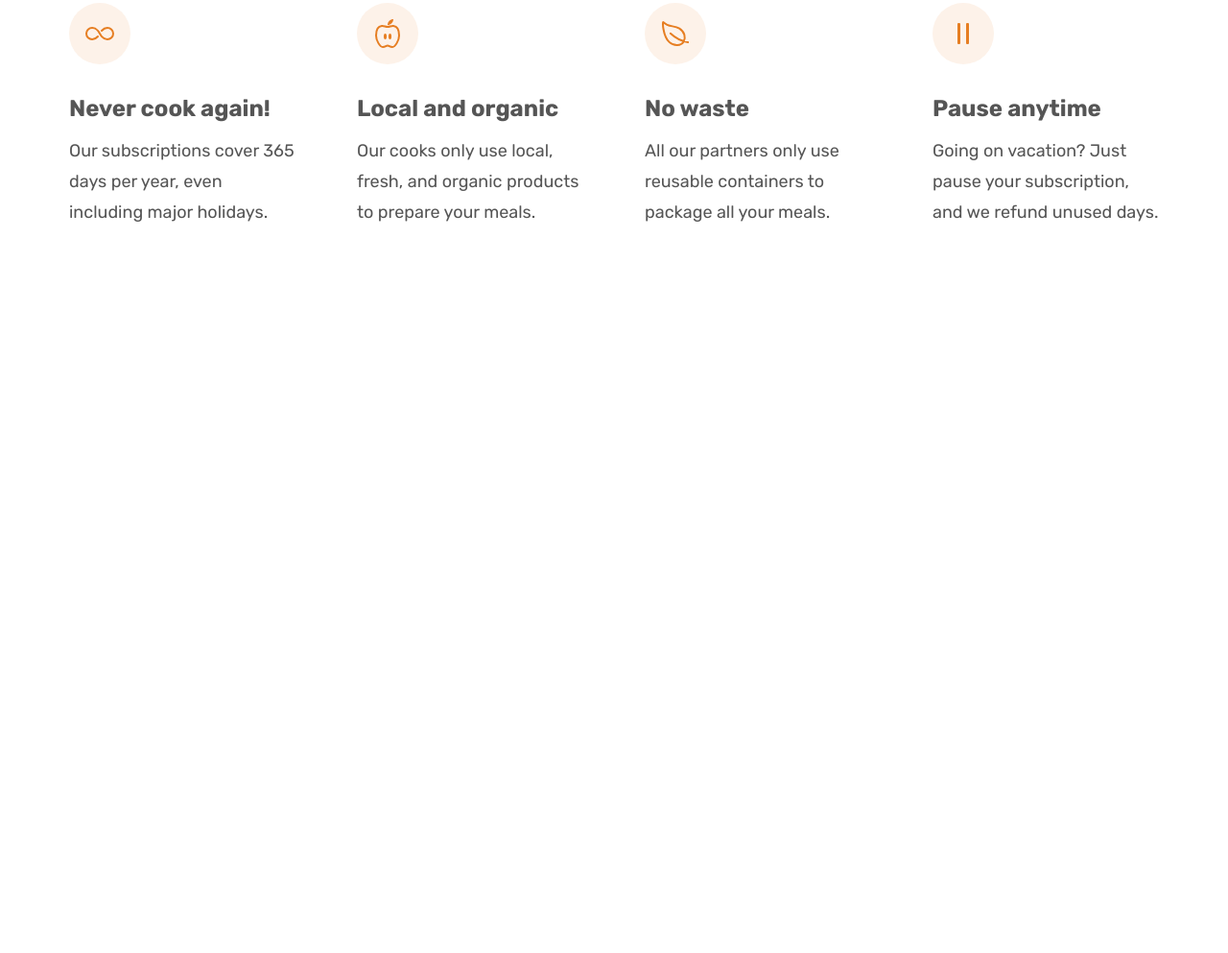
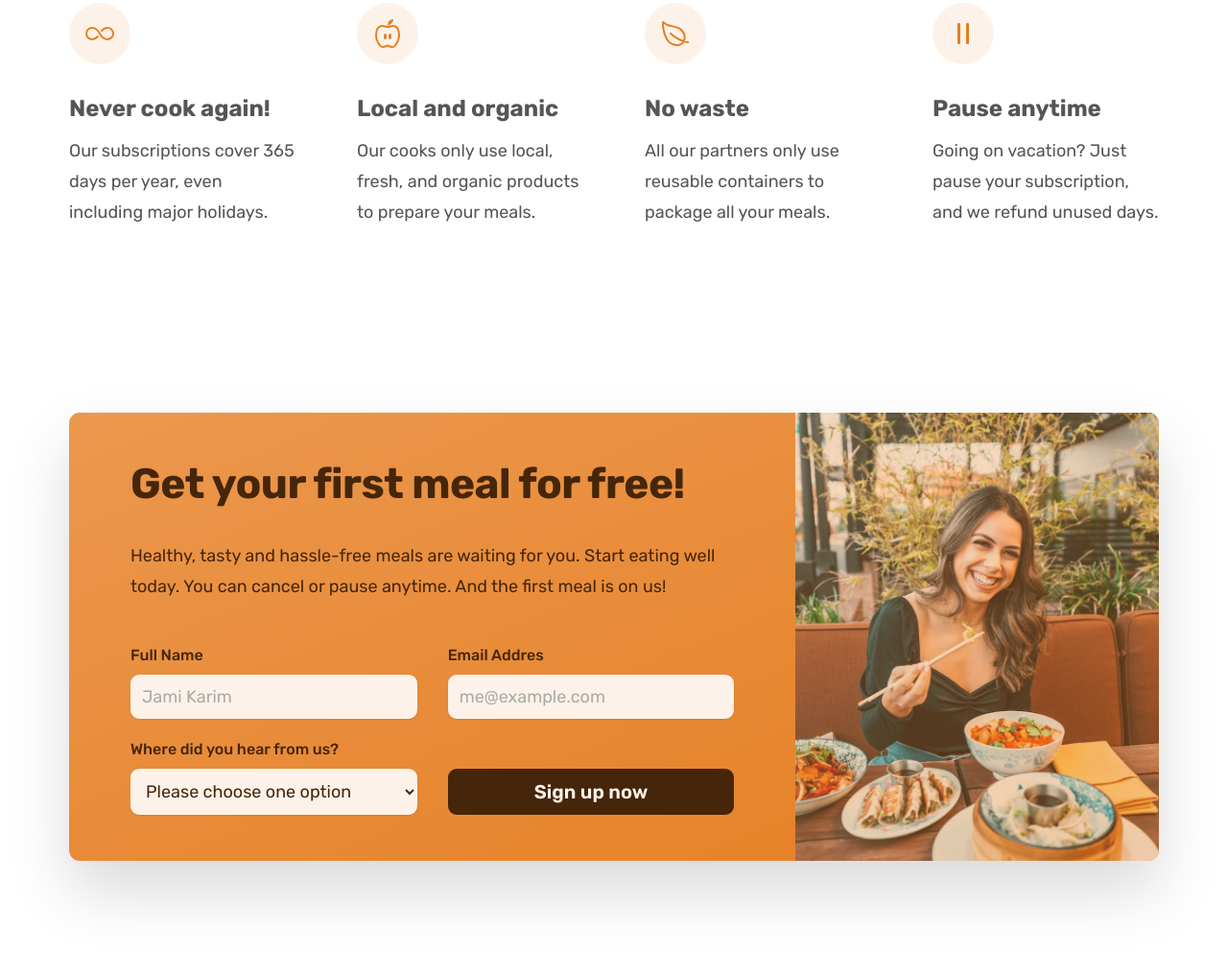
Before and after one commit to karimkul/next-step, a plain HTML site: page index.html in a window 1280 px wide. Shown: the part 5621-6614 px from the top of the page at 96% size. Before the commit the page ends 5955 px from the top, so only its background shows below. Drawn offline with nearby package versions, Linux system fonts and the light colour scheme.

Commit message:
Build the call-to-Action section

```diff
--- a/css/general.css
+++ b/css/general.css
@@ -130,6 +130,8 @@ body {
     margin-bottom: 1.6rem;
     letter-spacing: 0.75px;
 }
+
+.btn,
 .btn:link,
 .btn:visited {
     font-size: 2rem;
@@ -141,6 +143,10 @@ body {
     /* Put transition  */
     /* transition: background-color 0.3s; */
     transition: all 0.3s;
+
+    border: none;
+    cursor: pointer;
+    font-family: inherit;
 }
 .btn--full:link,
 .btn--full:visited {
@@ -162,6 +168,16 @@ body {
     /* border: 3px solid #fff; */
     /* Trick to add border inside */
     box-shadow: inset 0 0 0 3px #fff;
+}
+.btn--form {
+    background-color: #45260a;
+    color: #fdf2e9;
+    align-self: self-end;
+    padding: 1.2rem;
+}
+.btn--form:hover {
+    background-color: #fff;
+    color: #555;
 }
 .link:link,
 .link:visited {
@@ -193,6 +209,14 @@ body {
     align-items: center;
     font-size: 1.8rem;
 }
+
+*:focus {
+    outline: none;
+    /* outline: 4px dotted #e67e22;
+    outline-offset: 8px; */
+    box-shadow: 0 0 0 0.8rem rgba(230, 125, 34, 0.5);
+}
+
 /* *********************** */
 /* HELPER CLASSES*/
 /* *********************** */
--- a/css/style.css
+++ b/css/style.css
@@ -398,3 +398,76 @@
     font-size: 1.8rem;
     line-height: 1.8;
 }
+
+/* *********************** */
+/* CTA SECTION */
+/* *********************** */
+
+.section-cta {
+    padding: 9.6rem 0;
+}
+.cta {
+    display: grid;
+    grid-template-columns: 2fr 1fr;
+    /* background-color: #e67e22; */
+    overflow: hidden;
+    box-shadow: 0 3.2rem 6.4rem rgba(0, 0, 0, 0.15);
+    border-radius: 11px;
+
+    background-image: linear-gradient(to right bottom, #eb984e, #e67e22);
+}
+.cta-text-box {
+    padding: 4.8rem 6.4rem;
+    color: #45260a;
+}
+.cta-text {
+    font-size: 1.8rem;
+    line-height: 1.8;
+    margin-bottom: 4.8rem;
+}
+.cta .heading-secondary {
+    color: #45260a;
+
+    margin-bottom: 3.2rem;
+}
+.cta-img-box {
+    background-image: linear-gradient(
+            to right bottom,
+            rgba(235, 151, 78, 0.35),
+            rgba(230, 125, 34, 0.35)
+        ),
+        url(../img/eating.jpg);
+    background-size: cover;
+    /* background-position: center; */
+}
+.cta-form {
+    display: grid;
+    grid-template-columns: 1fr 1fr;
+    column-gap: 3.2rem;
+    row-gap: 2.4rem;
+}
+.cta-form label {
+    display: block;
+    font-size: 1.6rem;
+    font-weight: 500;
+    margin-bottom: 1.2rem;
+}
+.cta-form input,
+.cta-form select {
+    width: 100%;
+    padding: 1.2rem;
+    font-size: 1.8rem;
+    font-family: inherit;
+    color: inherit;
+    border: none;
+    background-color: #fdf2e9;
+    border-radius: 9px;
+    box-shadow: 0 1px 2px rgba(0, 0, 0, 0.1);
+}
+.cta-form input::placeholder {
+    color: #aaa;
+}
+.cta *:focus {
+    outline: none;
+    box-shadow: 0 0 0 0.8rem rgba(253, 242, 233, 0.5);
+}
--- a/index.html
+++ b/index.html
@@ -491,7 +491,6 @@
                         Eating well without breaking the bank
                     </h2>
                 </div>
-
                 <div class="container grid grid--2--cols margin-bottom-md">
                     <div class="pricing-plan pricing-plan--starter">
                         <header class="plan-header">
@@ -635,6 +634,72 @@
                     </div>
                 </div>
             </section>
+            <section class="section-cta">
+                <div class="container">
+                    <div class="cta">
+                        <div class="cta-text-box">
+                            <h2 class="heading-secondary">
+                                Get your first meal for free!
+                            </h2>
+                            <p class="cta-text">
+                                Healthy, tasty and hassle-free meals are waiting
+                                for you. Start eating well today. You can cancel
+                                or pause anytime. And the first meal is on us!
+                            </p>
+                            <form class="cta-form" action="#">
+                                <div>
+                                    <label for="full-name">Full Name</label>
+                                    <input
+                                        id="full-name"
+                                        type="text"
+                                        placeholder="Jami Karim"
+                                        required
+                                    />
+                                </div>
+                                <div>
+                                    <label for="email">Email Addres</label>
+                                    <input
+                                        id="email"
+                                        type="email"
+                                        placeholder="me@example.com"
+                                        required
+                                    />
+                                </div>
+                                <div>
+                                    <label for="select-where"
+                                        >Where did you hear from us?</label
+                                    >
+                                    <select name="" id="select-where" required>
+                                        <option value="">
+                                            Please choose one option
+                                        </option>
+                                        <option value="friends">
+                                            Friends and family
+                                        </option>
+                                        <option value="youtube">
+                                            Youtube video
+                                        </option>
+                                        <option value="podcast">Podcast</option>
+                                        <option value="facebook">
+                                            Facebook
+                                        </option>
+                                        <option value="others">Others</option>
+                                    </select>
+                                </div>
+
+                                <button class="btn btn--form">
+                                    Sign up now
+                                </button>
+                            </form>
+                        </div>
+                        <div
+                            class="cta-img-box"
+                            role="img"
+                            aria-label="Woman enjoying food"
+                        ></div>
+                    </div>
+                </div>
+            </section>
         </main>
         <script
             type="module"
```
